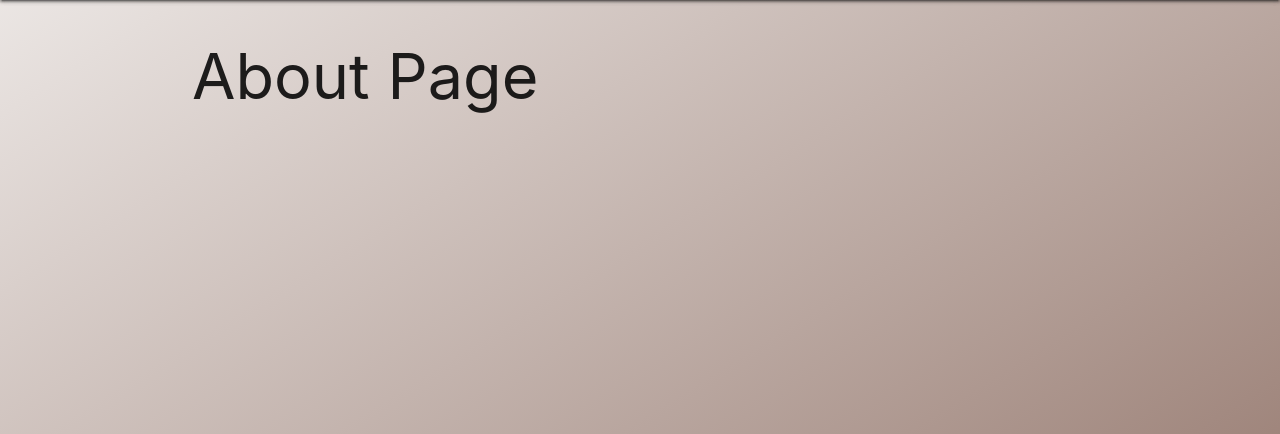
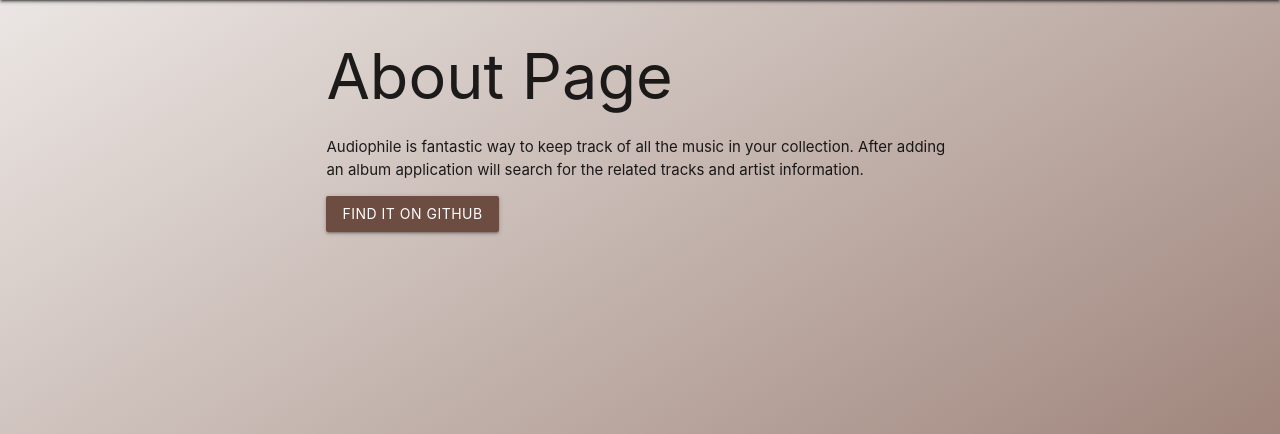
Before and after one commit to JaySecurity/MusicCatalogue, a Django app: page /about/ in a window 1280 px wide. Shown: the part 64-498 px from the top of the page. Run offline with Django 3.2, Linux system fonts and the light colour scheme.

Commit message:
update about page

```diff
--- a/main_app/templates/about.html
+++ b/main_app/templates/about.html
@@ -1,6 +1,11 @@
 {% extends 'base.html' %}
 {% block content %}
 
-<h1>About Page</h1>
+
+<div class="container">
+  <h1>About Page</h1>
+  <p>Audiophile is fantastic way to keep track of all the music in your collection. After adding an album application will search for the related tracks and artist information.</p>
+  <a href="https://github.com/JaySecurity/MusicCatalogue" class="btn brown darken-1">Find it on GitHub</a>
+</div>
 
 {% endblock %}
```
